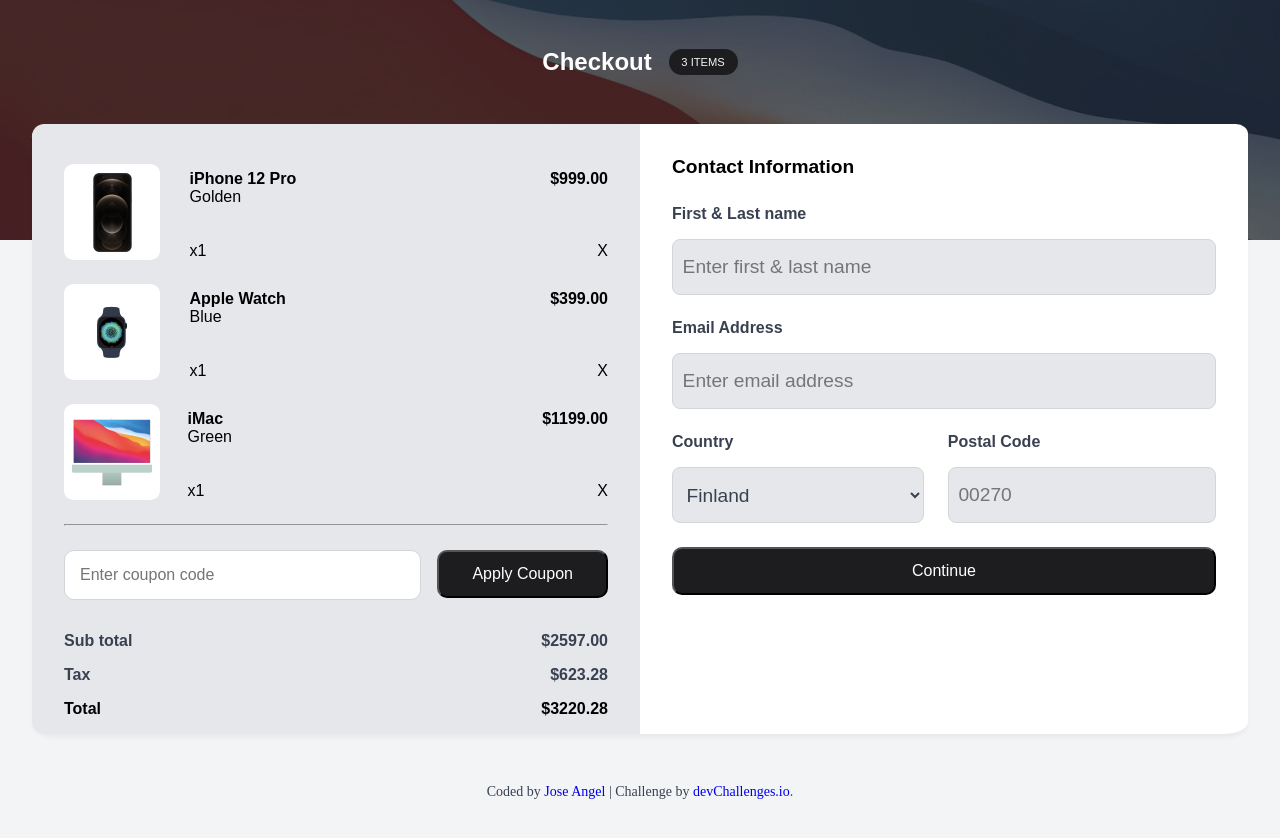
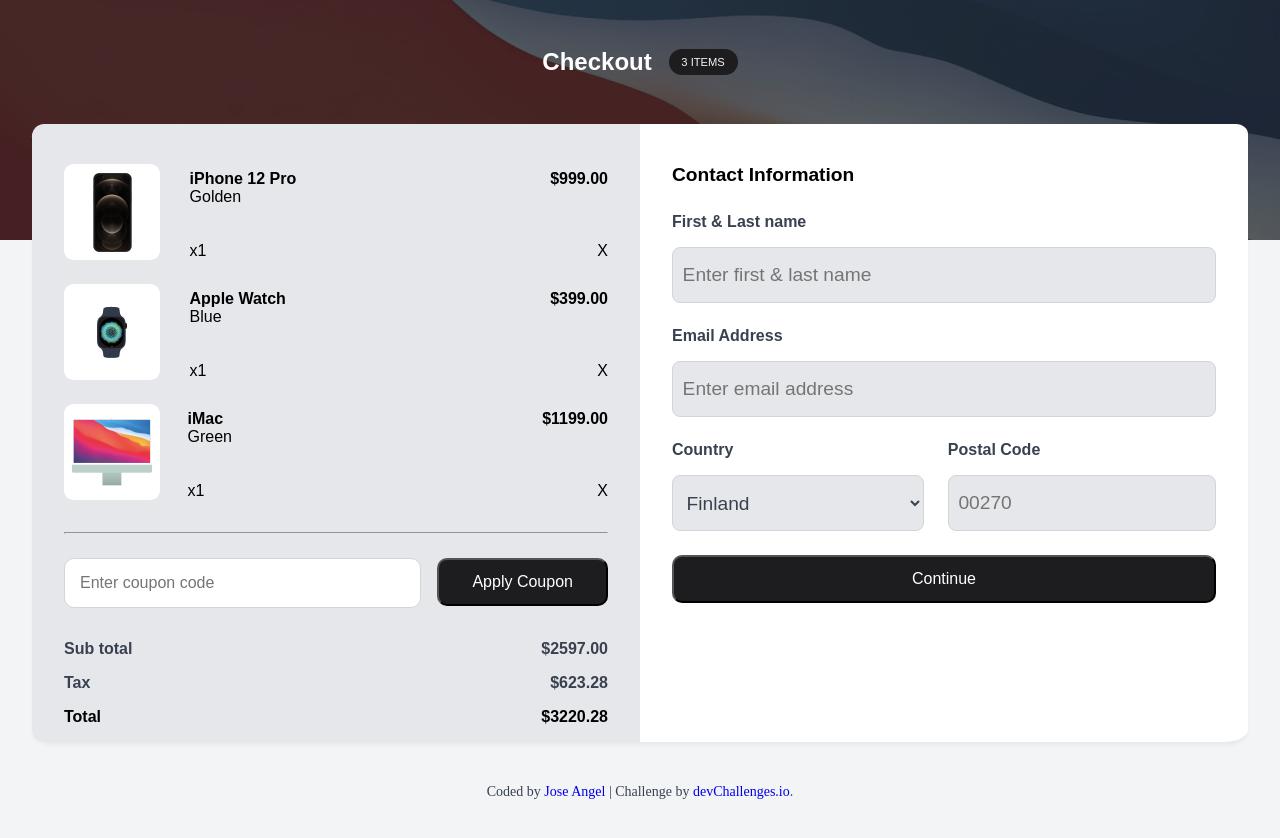
Before and after one commit to jose-angell/shop-checkout-page, a plain HTML site: page index.html in a window 1280 px wide. Drawn offline with Linux system fonts and the light colour scheme.

Commit message:
ajustes de espacio

```diff
--- a/style.css
+++ b/style.css
@@ -95,7 +95,7 @@
     height: fit-content;
     background: #FFFFFF;
     border-radius: 0% 2% 2% 0%;
-    padding: 2rem;
+    padding: 2.5rem 2rem;
     display: flex;
     flex-direction: column;
     gap: 1.7rem;
@@ -103,6 +103,7 @@
 .list-items{
     display: flex;
     flex-direction: column;
+    padding-bottom: .5rem;
 }
 .item {
     display: grid;
```
